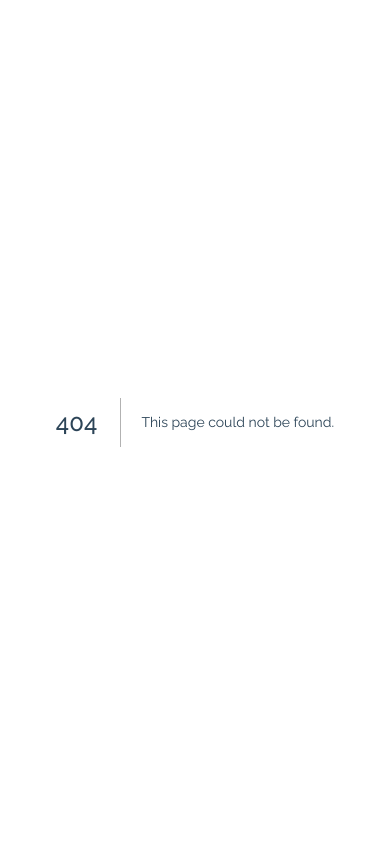
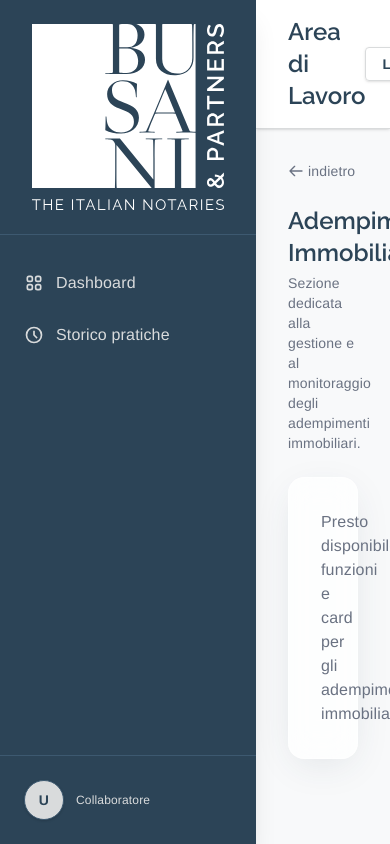
Before and after one commit to Mattia-GoldAgency/Gestionale-BP, a Next.js app: page /adempimenti-immobiliari in a window 390 px wide. Before the commit this address had no page. Built offline with nearby package versions, Linux system fonts and the light colour scheme; no server answers.

Commit message:
feat: aggiunta card Adempimenti Immobiliari in dashboard

```diff
--- /dev/null
+++ b/app/(app)/adempimenti-immobiliari/page.tsx
@@ -0,0 +1,27 @@
+import { createClient, supabaseConfigured } from "@/lib/supabase/server";
+
+export const dynamic = "force-dynamic";
+
+export default async function AdempimentiImmobiliariPage() {
+  if (supabaseConfigured()) {
+    const supabase = await createClient();
+    await supabase.auth.getUser();
+  }
+
+  return (
+    <div className="max-w-5xl mx-auto space-y-6">
+      <div>
+        <h2 className="font-title font-semibold text-2xl text-[var(--brand-blue)] mb-1">
+          Adempimenti Immobiliari
+        </h2>
+        <p className="text-sm text-gray-500">
+          Sezione dedicata alla gestione e al monitoraggio degli adempimenti immobiliari.
+        </p>
+      </div>
+
+      <div className="card p-8 text-center text-gray-500">
+        <p>Presto disponibile: funzioni e card per gli adempimenti immobiliari.</p>
+      </div>
+    </div>
+  );
+}
--- a/app/(app)/dashboard/page.tsx
+++ b/app/(app)/dashboard/page.tsx
@@ -13,6 +13,9 @@ const ICONE: Record<string, React.ReactNode> = {
   ),
   traduzioni: (
     <svg className="w-8 h-8" fill="none" stroke="currentColor" viewBox="0 0 24 24"><path strokeLinecap="square" strokeLinejoin="miter" strokeWidth="2" d="M3 5h12M9 3v2m1.048 9.5A18.022 18.022 0 016.412 9m6.088 9h7M11 21l5-10 5 10M12.751 5C11.783 10.77 8.07 15.61 3 18.129"></path></svg>
+  ),
+  "adempimenti-immobiliari": (
+    <svg className="w-8 h-8" fill="none" stroke="currentColor" viewBox="0 0 24 24"><path strokeLinecap="round" strokeLinejoin="round" strokeWidth="2" d="M3 12l2-2m0 0l7-7 7 7M5 10v10a1 1 0 001 1h3m10-11l2 2m-2-2v10a1 1 0 01-1 1h-3m-6 0a1 1 0 001-1v-4a1 1 0 011-1h2a1 1 0 011 1v4a1 1 0 001 1m-6 0h6"></path></svg>
   ),
 };
 
--- a/lib/sezioni.ts
+++ b/lib/sezioni.ts
@@ -38,6 +38,13 @@ export const SEZIONI_CONTROLLATE: SezioneApp[] = [
     descrizione: "Servizio di traduzione e trascrizione dei documenti.",
     rotte: ["/traduzioni"],
   },
+  {
+    chiave: "adempimenti-immobiliari",
+    etichetta: "Adempimenti Immobiliari",
+    href: "/adempimenti-immobiliari",
+    descrizione: "Gestione e monitoraggio degli adempimenti immobiliari.",
+    rotte: ["/adempimenti-immobiliari"],
+  },
 ];
 
 // Tutte le chiavi sezione attualmente esistenti.
```
